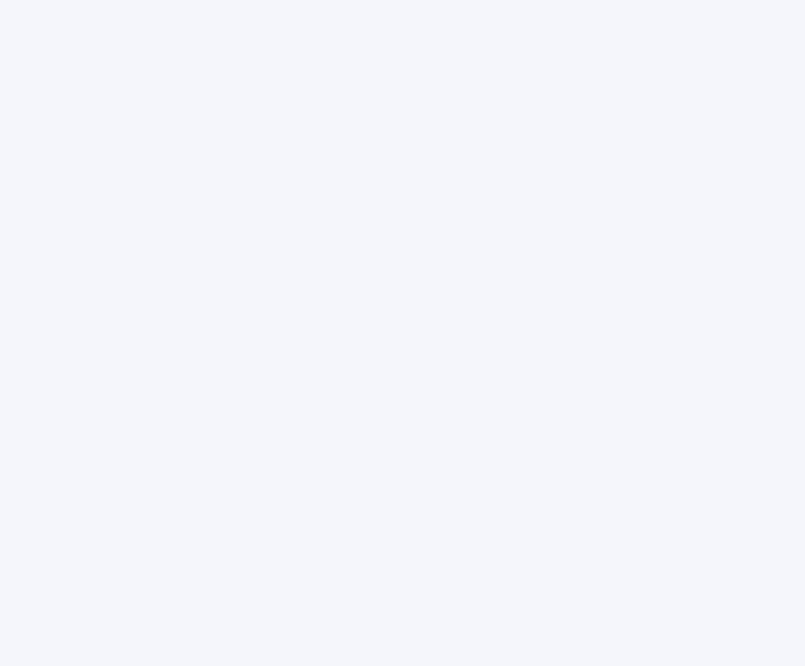
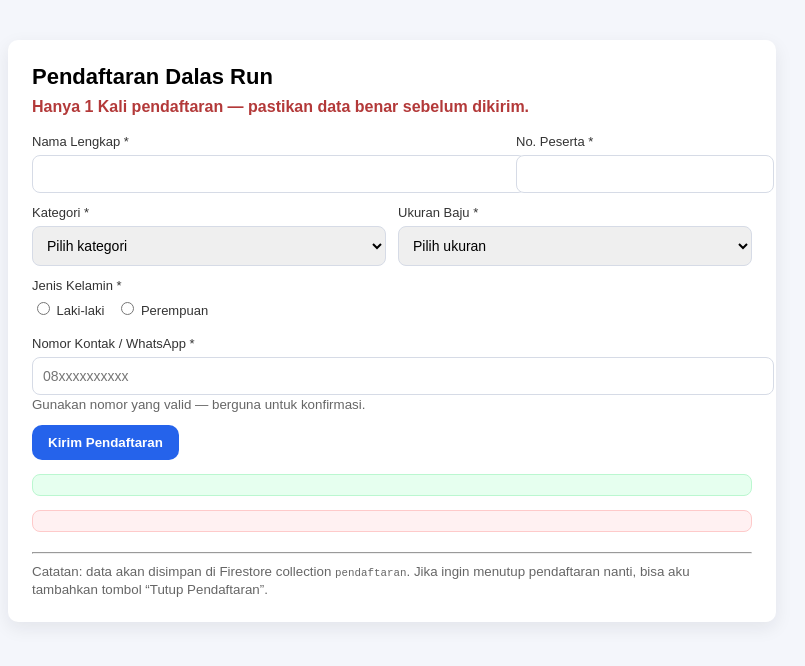
Before and after one commit to dalasrun3k/Dalas-Run3k, a plain HTML site: page index.html in a window 1280 px wide. Shown: the whole page, without its empty margins (248-1053 px from the left). Drawn offline with Linux system fonts and the light colour scheme.

Commit message:
Update index.html

```diff
--- a/index.html
+++ b/index.html
@@ -52,4 +52,199 @@
       padding: 10px;
       border-radius: 8px;
       border: 1px solid #d6dbe6;
-      font-size
+      font-size: 14px;
+    }
+
+    .radio-row {
+      display: flex;
+      gap: 12px;
+      align-items: center;
+    }
+
+    button {
+      background: #2563eb;
+      color: white;
+      padding: 10px 16px;
+      border: none;
+      border-radius: 10px;
+      cursor: pointer;
+      font-weight: 600;
+    }
+
+    button:disabled {
+      opacity: 0.6;
+      cursor: not-allowed;
+    }
+
+    .msg {
+      margin-top: 14px;
+      padding: 10px;
+      border-radius: 8px;
+      display: none;
+    }
+
+    .msg.success {
+      background: #e6ffef;
+      color: #065f46;
+      border: 1px solid #bbf7d0;
+      display: block;
+    }
+
+    .msg.error {
+      background: #fff1f2;
+      color: #9f1239;
+      border: 1px solid #fecaca;
+      display: block;
+    }
+
+    small {
+      color: #666;
+    }
+
+    @media (max-width: 600px) {
+      .row {
+        flex-direction: column;
+      }
+    }
+  </style>
+</head>
+
+<body>
+  <div class="container">
+    <h1>Pendaftaran Dalas Run</h1>
+    <p class="note">Hanya 1 Kali pendaftaran — pastikan data benar sebelum dikirim.</p>
+
+    <form id="regForm">
+      <div class="row">
+        <div style="flex:2">
+          <label for="nama">Nama Lengkap *</label>
+          <input id="nama" name="nama" type="text" required />
+        </div>
+        <div style="flex:1">
+          <label for="noPeserta">No. Peserta *</label>
+          <input id="noPeserta" name="noPeserta" type="text" required />
+        </div>
+      </div>
+
+      <div class="row">
+        <div style="flex:1">
+          <label for="kategori">Kategori *</label>
+          <select id="kategori" name="kategori" required>
+            <option value="">Pilih kategori</option>
+            <option>5K</option>
+            <option>10K</option>
+            <option>Half Marathon</option>
+          </select>
+        </div>
+
+        <div style="flex:1">
+          <label for="ukuran">Ukuran Baju *</label>
+          <select id="ukuran" name="ukuran" required>
+            <option value="">Pilih ukuran</option>
+            <option>S</option>
+            <option>M</option>
+            <option>L</option>
+            <option>XL</option>
+            <option>XXL</option>
+          </select>
+        </div>
+      </div>
+
+      <div style="margin-bottom:12px;">
+        <label>Jenis Kelamin *</label>
+        <div class="radio-row">
+          <label><input type="radio" name="jk" value="Laki-laki" required /> Laki-laki</label>
+          <label><input type="radio" name="jk" value="Perempuan" required /> Perempuan</label>
+        </div>
+      </div>
+
+      <div style="margin-bottom:12px;">
+        <label for="kontak">Nomor Kontak / WhatsApp *</label>
+        <input id="kontak" name="kontak" type="tel" required placeholder="08xxxxxxxxxx" />
+        <small>Gunakan nomor yang valid — berguna untuk konfirmasi.</small>
+      </div>
+
+      <button id="submitBtn" type="submit">Kirim Pendaftaran</button>
+    </form>
+
+    <div id="successMsg" class="msg success"></div>
+    <div id="errorMsg" class="msg error"></div>
+
+    <hr style="margin-top:20px" />
+    <small>
+      Catatan: data akan disimpan di Firestore collection <code>pendaftaran</code>.
+      Jika ingin menutup pendaftaran nanti, bisa aku tambahkan tombol “Tutup Pendaftaran”.
+    </small>
+  </div>
+
+  <!-- Firebase v8 CDN -->
+  <script src="https://www.gstatic.com/firebasejs/8.10.0/firebase-app.js"></script>
+  <script src="https://www.gstatic.com/firebasejs/8.10.0/firebase-firestore.js"></script>
+
+  <script>
+    // 🔧 GANTI DENGAN KONFIGURASI FIREBASE MILIKMU
+const firebaseConfig = {
+    apiKey: "AIzaSyBugeV9lOylEyrwY9gVZvv8HP1NPBb4WiI",
+    authDomain: "dalas-run.firebaseapp.com",
+    projectId: "dalas-run",
+    storageBucket: "dalas-run.firebasestorage.app",
+    messagingSenderId: "903129658881",
+    appId: "1:903129658881:web:98593518aa602aaa7bf200",
+    measurementId: "G-BRWP0LZFYG"
+  };
+    firebase.initializeApp(firebaseConfig);
+    var db = firebase.firestore();
+
+    const form = document.getElementById('regForm');
+    const submitBtn = document.getElementById('submitBtn');
+    const successMsg = document.getElementById('successMsg');
+    const errorMsg = document.getElementById('errorMsg');
+
+    function showSuccess(text) {
+      successMsg.textContent = text;
+      successMsg.style.display = 'block';
+      errorMsg.style.display = 'none';
+    }
+
+    function showError(text) {
+      errorMsg.textContent = text;
+      errorMsg.style.display = 'block';
+      successMsg.style.display = 'none';
+    }
+
+    form.addEventListener('submit', function (e) {
+      e.preventDefault();
+      submitBtn.disabled = true;
+
+      const data = {
+        nama: document.getElementById('nama').value.trim(),
+        noPeserta: document.getElementById('noPeserta').value.trim(),
+        kategori: document.getElementById('kategori').value,
+        ukuran: document.getElementById('ukuran').value,
+        jenisKelamin: document.querySelector('input[name="jk"]:checked')?.value || '',
+        kontak: document.getElementById('kontak').value.trim(),
+        createdAt: new Date().toISOString()
+      };
+
+      if (!data.nama || !data.noPeserta || !data.kategori || !data.ukuran || !data.jenisKelamin || !data.kontak) {
+        showError('Harap isi semua field yang bertanda *.');
+        submitBtn.disabled = false;
+        return;
+      }
+
+      db.collection('pendaftaran').add(data)
+        .then((docRef) => {
+          showSuccess('Pendaftaran berhasil! (ID: ' + docRef.id + ')');
+          form.reset();
+          submitBtn.textContent = 'Terkirim';
+          submitBtn.disabled = true;
+        })
+        .catch((error) => {
+          console.error('Error: ', error);
+          showError('Terjadi kesalahan, coba lagi.');
+          submitBtn.disabled = false;
+        });
+    });
+  </script>
+</body>
+</html>
```
